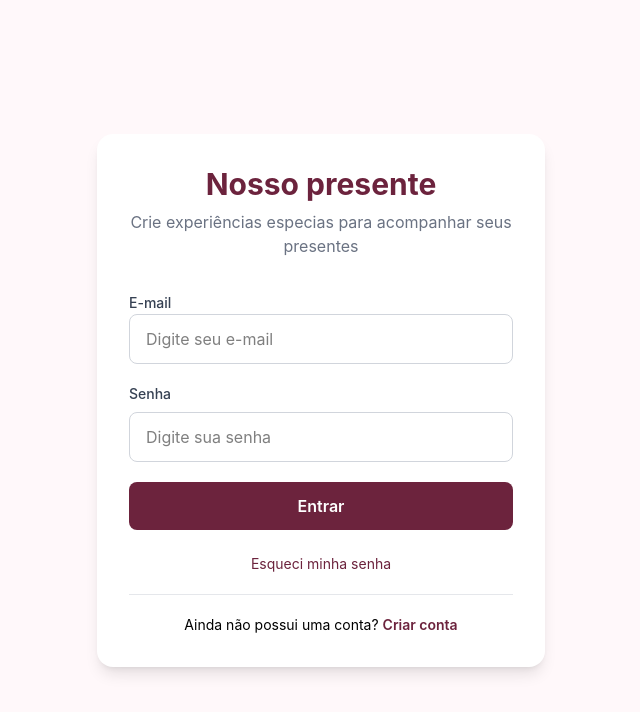
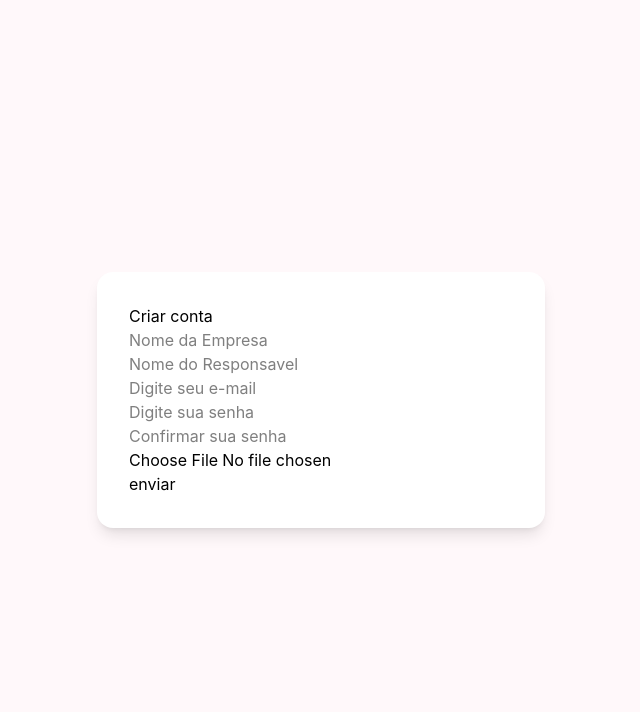
Before and after one commit to KASSIOCOSTA/Prototipo-meu-Tcc, a React (Vite) app: page / in a window 1280 px wide. Both pictures are taken after a click on the link "Criar conta". Shown: the top 712 px of the page, without its empty margins (319-959 px from the left). Built offline with nearby package versions, Linux system fonts and the light colour scheme.

Commit message:
criaçaõ da tela de cadastro e experiencia

```diff
--- /dev/null
+++ b/src/componentes/Cadastro.jsx
@@ -0,0 +1,97 @@
+import { useState } from "react";
+
+function Cadastro() {
+  const [nomeEmpresa, setNomeEmpresa] = useState("");
+  const [responsavel, setResponsavel] = useState("");
+  const [email, setEmail] = useState("");
+  const [senha, setSenha] = useState("");
+  const [confirmarSenha, setConfirmarSenha] = useState("");
+  const [logo, setLogo] = useState(null);
+  const [erro, setErro] = useState("");
+  //useStates
+
+  function verificacao() {
+    if (nomeEmpresa === "") {
+      setErro("Digite o nome da Empresa");
+    } else if (responsavel === "") {
+      setErro("Digite o nome do Responsavel");
+    } else if (email === "") {
+      setErro("Digite seu E-mail");
+    } else if (senha === "" || confirmarSenha === "") {
+      setErro("Preencha as senhas");
+    } else if (senha != confirmarSenha) {
+      setErro("As senhas Precisam ser igual");
+    } else if (logo === null) {
+      setErro("Adicionar uma foto para o Logo");
+    }
+  }
+
+  return (
+    <main>
+      <h1>Criar conta</h1>
+      <p>{erro}</p>
+
+      <input
+        type="text"
+        placeholder="Nome da Empresa"
+        value={nomeEmpresa}
+        onChange={(evento) => {
+          setNomeEmpresa(evento.target.value);
+          setErro("");
+        }}
+      />
+
+      <input
+        type="text"
+        placeholder="Nome do Responsavel"
+        value={responsavel}
+        onChange={(evento) => {
+          setResponsavel(evento.target.value);
+          setErro("");
+        }}
+      />
+
+      <input
+        type="email"
+        placeholder="Digite seu e-mail"
+        value={email}
+        onChange={(evento) => {
+          setEmail(evento.target.value);
+          setErro("");
+        }}
+      />
+
+      <input
+        type="password"
+        placeholder="Digite sua senha"
+        value={senha}
+        onChange={(evento) => {
+          setSenha(evento.target.value);
+          setErro("");
+        }}
+      />
+
+      <input
+        type="password"
+        placeholder="Confirmar sua senha"
+        value={confirmarSenha}
+        onChange={(evento) => {
+          setConfirmarSenha(evento.target.value);
+          setErro("");
+        }}
+      />
+
+      <input
+        type="file"
+        onChange={(evento) => {
+          setLogo(evento.target.files[0]);
+        }}
+      />
+      <button type="submit" onClick={verificacao}>
+        enviar
+      </button>
+    </main>
+  );
+}
+
+export default Cadastro;
--- /dev/null
+++ b/src/componentes/Experiencia.jsx
@@ -0,0 +1,13 @@
+function Experiencia({experiencia}){
+    return(
+        <div>
+            <h1>Minha experiência</h1>
+            <p>
+                {experiencia.mensagem}
+            </p>
+        </div>
+
+    )
+}
+
+export default Experiencia
--- a/src/componentes/Login.jsx
+++ b/src/componentes/Login.jsx
@@ -1,11 +1,13 @@
 import { useState } from "react";
 import Painel from "./Painel";
+import Cadastro from "./Cadastro";
 
 function Login() {
   const [email, setEmail] = useState("");
   const [senha, setSenha] = useState("");
   const [logado, setLogado] = useState(false);
   const [erro, setErro] = useState("");
+  const [mostrarCadastro, setMostrarCadastro]=useState(false)
 
   const menuLogin = () => {
     setLogado(false);
@@ -18,7 +20,10 @@ function Login() {
   return (
     <main className="min-h-screen bg-[#fff8fa] flex items-center justify-center px-4">
       <section className="w-full max-w-md bg-white rounded-2xl shadow-lg p-8">
-        {logado ? (
+        {mostrarCadastro?(
+          <Cadastro/>
+        ):
+        logado ? (
           <>
             <Painel sair={menuLogin} />
           </>
@@ -120,6 +125,10 @@ function Login() {
               <a
                 href="#"
                 className="ml-1 font-semibold text-[#6c233d] hover:underline"
+                onClick={(evento)=>{
+                  evento.preventDefault()
+                  setMostrarCadastro(true)
+                }}
               >
                 Criar conta
               </a>
--- a/src/componentes/Painel.jsx
+++ b/src/componentes/Painel.jsx
@@ -189,11 +189,10 @@ function Painel({ sair }) {
                       onClick={() => {
                         setIdClienteAtual(solicitacao.id);
                         setMostrarCliente(true);
-                        className =
-                          "mt-3 rounded-lg bg-pink-600 px-4 py-2 text-white";
                       }}
+                      className="mt-3 rounded-lg bg-pink-600 px-4 py-2 text-white"
                     >
-                      Abrir tela do Cliente
+                      Abrir tela do cliente
                     </button>
                     <div>
                       <p className="text-sm text-slate-500">Cliente</p>
```
